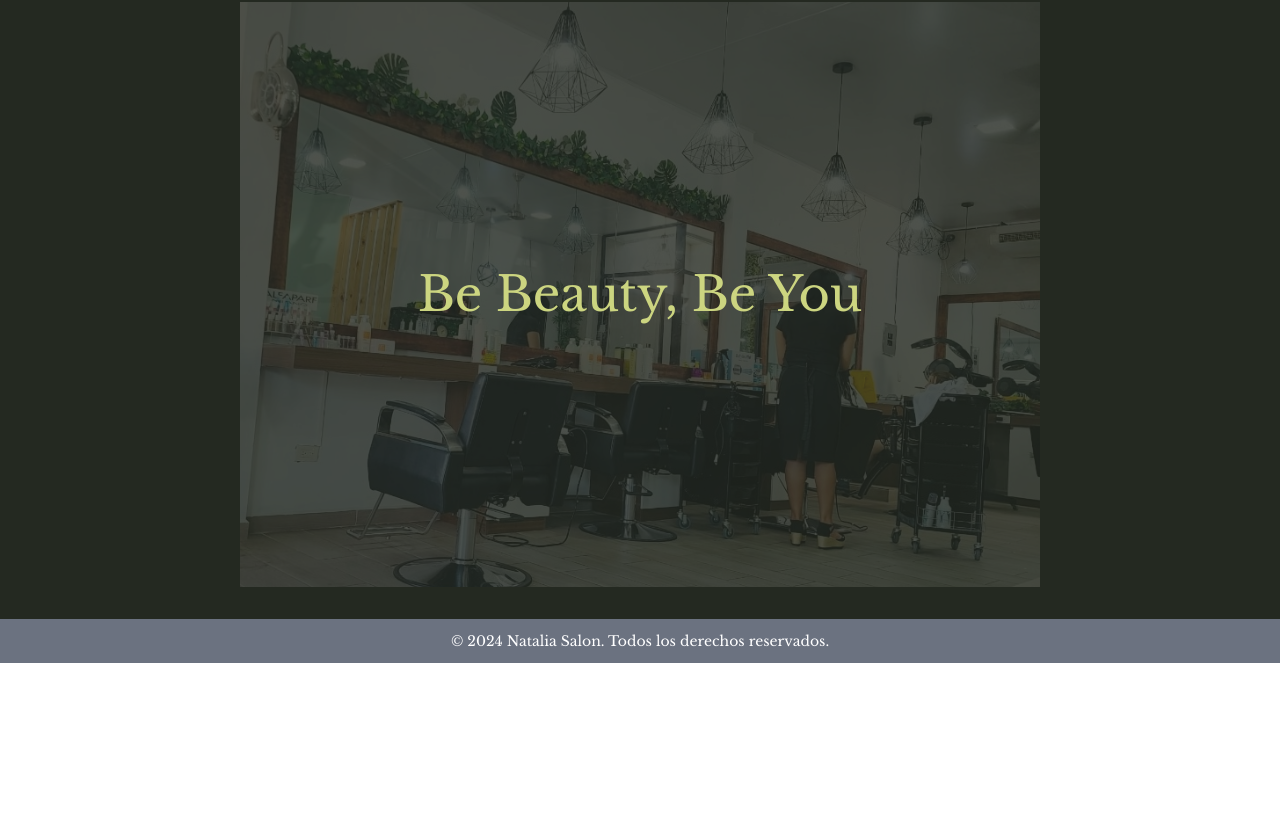
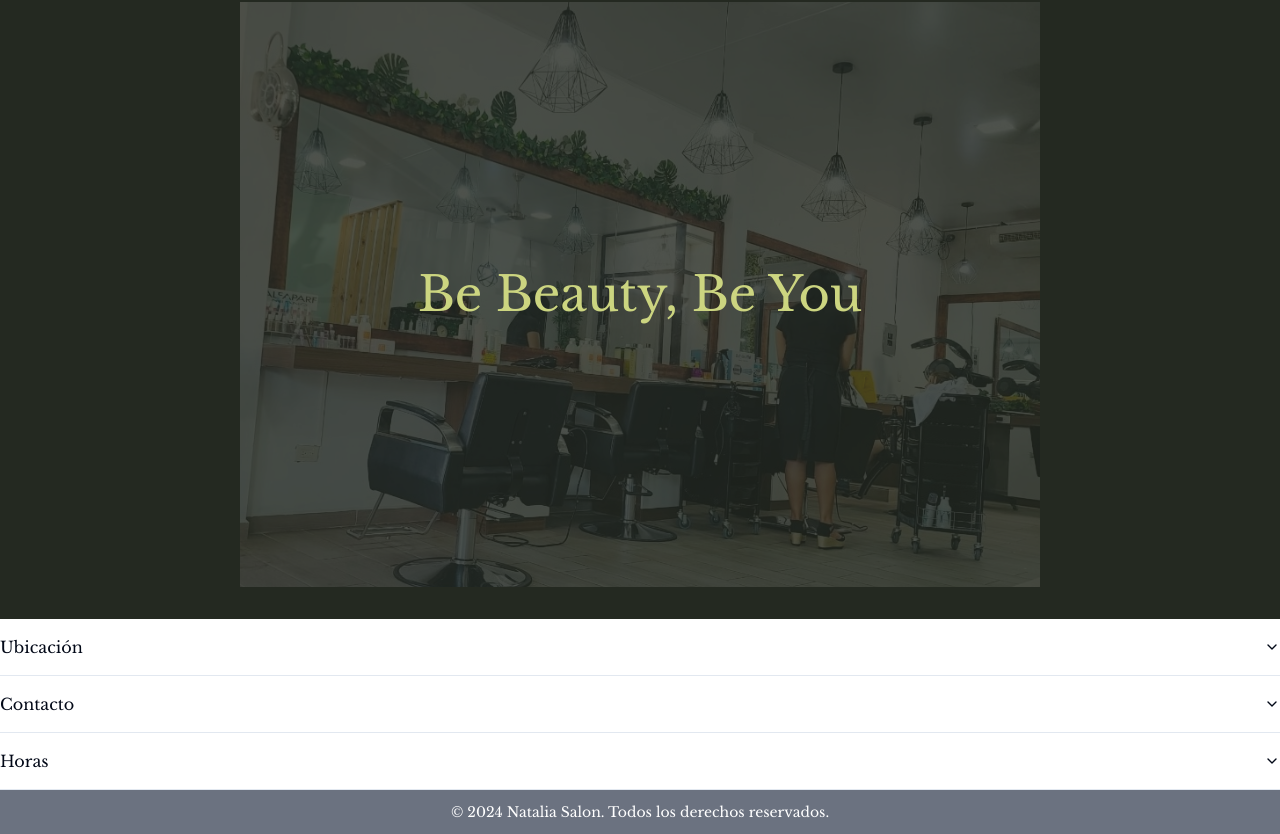
Before and after one commit to edwinperaza99/be-beauty, a Next.js app: page / in a window 1280 px wide. Shown: the part 1415-2249 px from the top of the page. Before the commit the page ends 2078 px from the top, so only its background shows below. Built offline with nearby package versions, Linux system fonts and the light colour scheme; a web font is replaced by a local one.

Commit message:
create accordion

```diff
--- a/app/page.tsx
+++ b/app/page.tsx
@@ -3,6 +3,7 @@ import Image from "next/image";
 import Link from "next/link";
 import { Licorice } from "next/font/google";
 import salon_inside from "../public/salon.jpg";
+import { Contactanos } from "@/components/Contactanos";
 
 const licorice = Licorice({ weight: "400", subsets: ["latin"] });
 
@@ -93,6 +94,9 @@ export default function Home() {
 						Be Beauty, Be You
 					</p>
 				</section>
+				<section>
+					<Contactanos />
+				</section>
 				{/* <section id="brands">
 					<h2 className="text-4xl text-center">NUESTRAS MARCAS</h2>
 					<article className="grid grid-cols-3">
--- /dev/null
+++ b/components/Contactanos.tsx
@@ -0,0 +1,27 @@
+import {
+	Accordion,
+	AccordionContent,
+	AccordionItem,
+	AccordionTrigger,
+} from "@/components/ui/accordion";
+
+export function Contactanos() {
+	return (
+		<Accordion type="single" collapsible className="w-full">
+			<AccordionItem value="item-1">
+				<AccordionTrigger>Ubicación</AccordionTrigger>
+				<AccordionContent>Estamos ubicados en 1234 Main St.</AccordionContent>
+			</AccordionItem>
+			<AccordionItem value="item-2">
+				<AccordionTrigger>Contacto</AccordionTrigger>
+				<AccordionContent>Contactanos al 123-456-7890</AccordionContent>
+			</AccordionItem>
+			<AccordionItem value="item-3">
+				<AccordionTrigger>Horas</AccordionTrigger>
+				<AccordionContent>
+					Estamos abiertos de lunes a viernes de 9am a 5pm.
+				</AccordionContent>
+			</AccordionItem>
+		</Accordion>
+	);
+}
--- /dev/null
+++ b/components/ui/accordion.tsx
@@ -0,0 +1,58 @@
+"use client"
+
+import * as React from "react"
+import * as AccordionPrimitive from "@radix-ui/react-accordion"
+import { ChevronDown } from "lucide-react"
+
+import { cn } from "@/lib/utils"
+
+const Accordion = AccordionPrimitive.Root
+
+const AccordionItem = React.forwardRef<
+  React.ElementRef<typeof AccordionPrimitive.Item>,
+  React.ComponentPropsWithoutRef<typeof AccordionPrimitive.Item>
+>(({ className, ...props }, ref) => (
+  <AccordionPrimitive.Item
+    ref={ref}
+    className={cn("border-b", className)}
+    {...props}
+  />
+))
+AccordionItem.displayName = "AccordionItem"
+
+const AccordionTrigger = React.forwardRef<
+  React.ElementRef<typeof AccordionPrimitive.Trigger>,
+  React.ComponentPropsWithoutRef<typeof AccordionPrimitive.Trigger>
+>(({ className, children, ...props }, ref) => (
+  <AccordionPrimitive.Header className="flex">
+    <AccordionPrimitive.Trigger
+      ref={ref}
+      className={cn(
+        "flex flex-1 items-center justify-between py-4 font-medium transition-all hover:underline [&[data-state=open]>svg]:rotate-180",
+        className
+      )}
+      {...props}
+    >
+      {children}
+      <ChevronDown className="h-4 w-4 shrink-0 transition-transform duration-200" />
+    </AccordionPrimitive.Trigger>
+  </AccordionPrimitive.Header>
+))
+AccordionTrigger.displayName = AccordionPrimitive.Trigger.displayName
+
+const AccordionContent = React.forwardRef<
+  React.ElementRef<typeof AccordionPrimitive.Content>,
+  React.ComponentPropsWithoutRef<typeof AccordionPrimitive.Content>
+>(({ className, children, ...props }, ref) => (
+  <AccordionPrimitive.Content
+    ref={ref}
+    className="overflow-hidden text-sm transition-all data-[state=closed]:animate-accordion-up data-[state=open]:animate-accordion-down"
+    {...props}
+  >
+    <div className={cn("pb-4 pt-0", className)}>{children}</div>
+  </AccordionPrimitive.Content>
+))
+
+AccordionContent.displayName = AccordionPrimitive.Content.displayName
+
+export { Accordion, AccordionItem, AccordionTrigger, AccordionContent }
--- a/package.json
+++ b/package.json
@@ -9,6 +9,7 @@
     "lint": "next lint"
   },
   "dependencies": {
+    "@radix-ui/react-accordion": "^1.2.0",
     "class-variance-authority": "^0.7.0",
     "clsx": "^2.1.1",
     "lucide-react": "^0.424.0",
```
Also changed, not shown: 1 other file (tests, documents, lock files or other folders).
